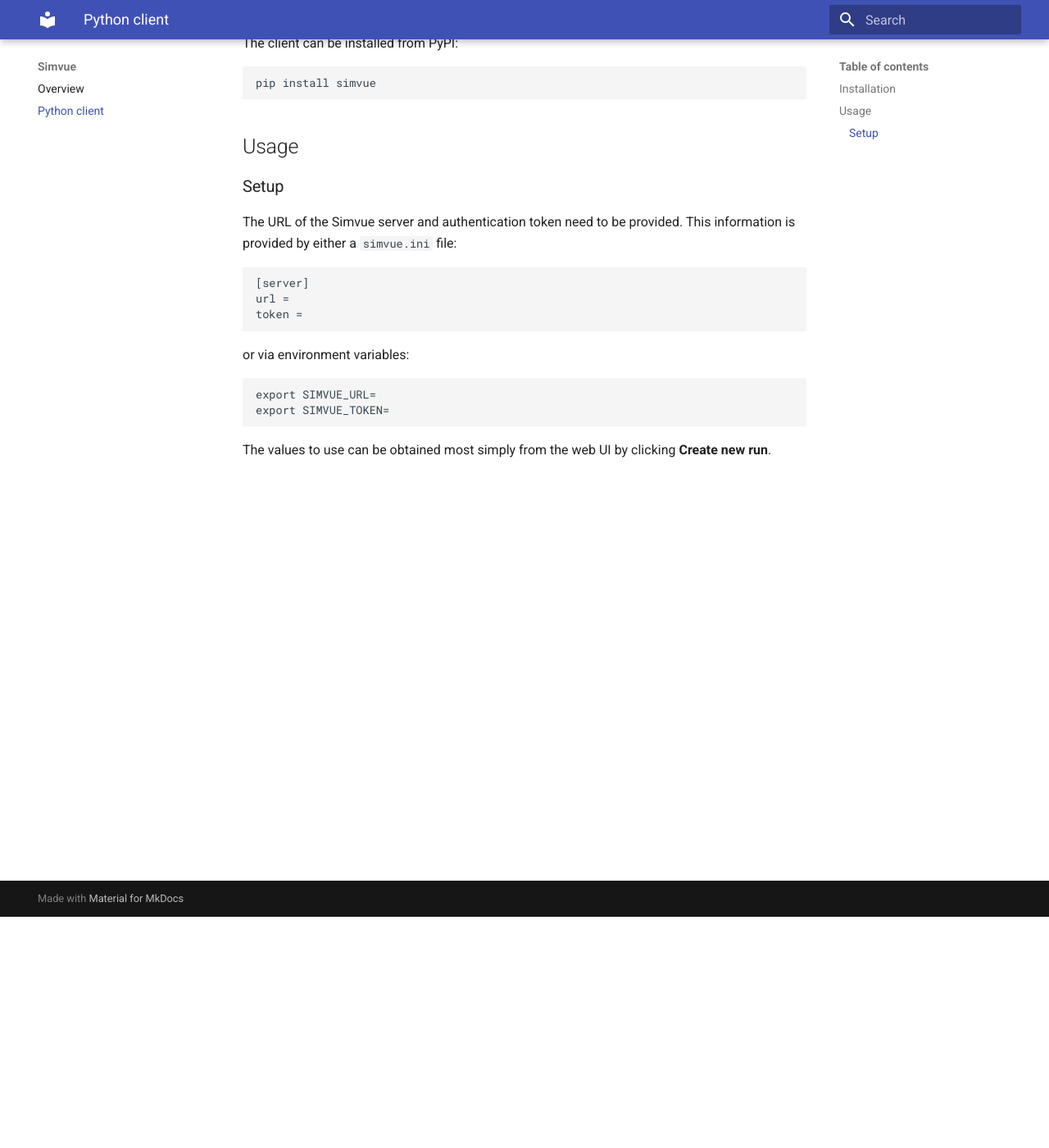
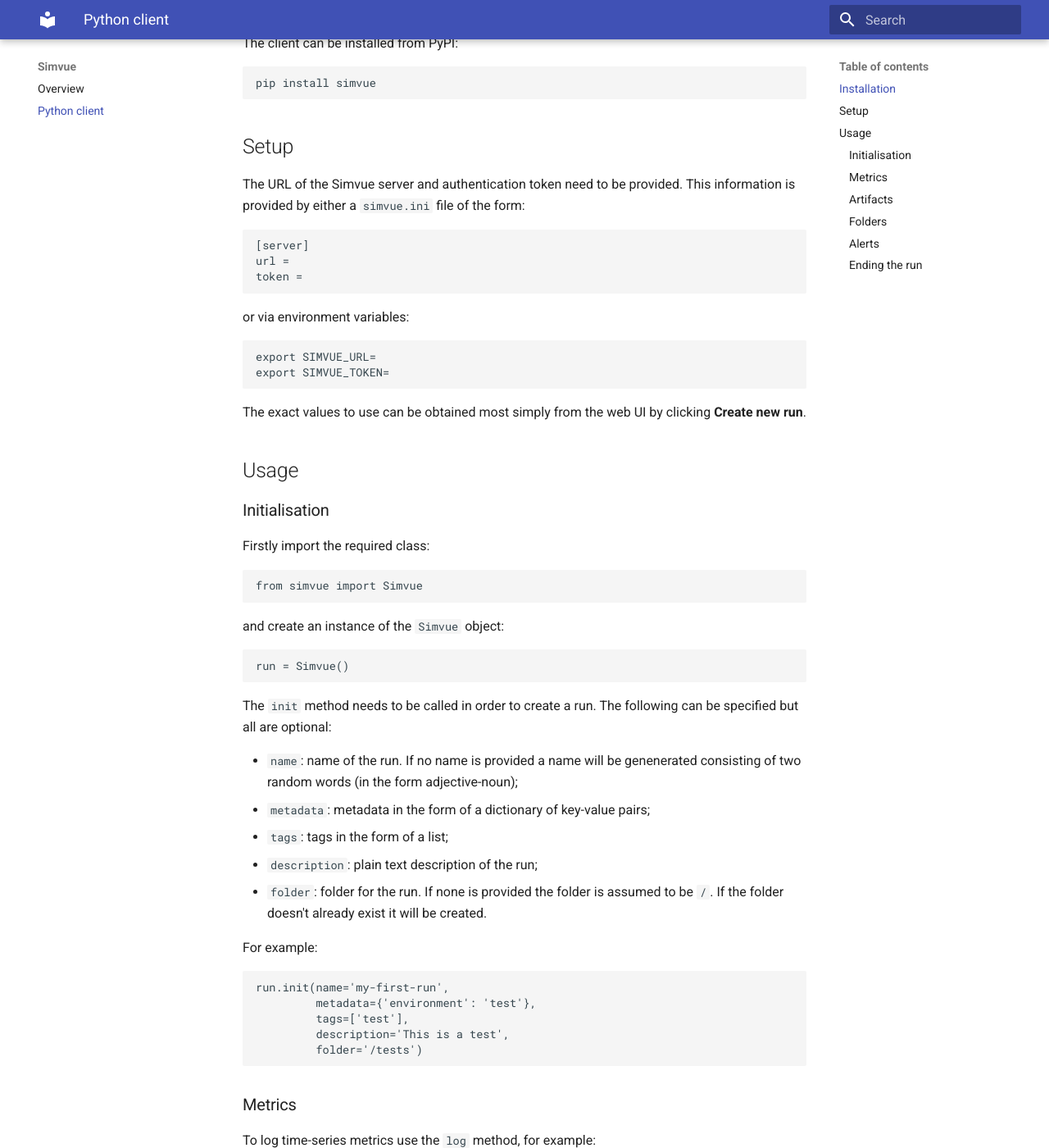
Before and after one commit to simvue-io/docs, an MkDocs documentation site: the page built from docs/python-client.md, in a window 1280 px wide and 1400 px high, scrolled down 282 px. Shown: the whole window at 82% size. Built offline with MkDocs 1.6.1 and Material for MkDocs 9.7.7, drawn with Linux system fonts in a browser that asks for light colours; some of the changed text lies outside the part shown.

Commit message:
Update python-client.md

````diff
--- a/docs/python-client.md
+++ b/docs/python-client.md
@@ -1,6 +1,6 @@
 # Python client
 
-The Simvue Python client allows users to easily collect metadata, time-series metrics, artifacts and log messages from existing Python codes.
+The Simvue Python client allows users to be easily able to collect metadata, time-series metrics and artifacts from existing Python codes.
 
 ## Installation
 
@@ -9,11 +9,10 @@ The client can be installed from PyPI:
 pip install simvue
 ```
 
-## Usage
+## Setup
 
-### Setup
 The URL of the Simvue server and authentication token need to be provided.
-This information is provided by either a `simvue.ini` file:
+This information is provided by either a `simvue.ini` file of the form:
 ```
 [server]
 url =
@@ -24,4 +23,108 @@ or via environment variables:
 export SIMVUE_URL=
 export SIMVUE_TOKEN=
 ```
-The values to use can be obtained most simply from the web UI by clicking **Create new run**.
+The exact values to use can be obtained most simply from the web UI by clicking **Create new run**.
+
+## Usage
+
+### Initialisation
+
+Firstly import the required class:
+```
+from simvue import Simvue
+```
+and create an instance of the `Simvue` object:
+```
+run = Simvue()
+```
+The `init` method needs to be called in order to create a run. The following can be specified but all are optional:
+
+ * `name`: name of the run. If no name is provided a name will be genenerated consisting of two random words (in the form adjective-noun);
+ * `metadata`: metadata in the form of a dictionary of key-value pairs;
+ * `tags`: tags in the form of a list;
+ * `description`: plain text description of the run;
+ * `folder`: folder for the run. If none is provided the folder is assumed to be `/`. If the folder doesn't already exist it will be created.
+
+For example:
+```
+run.init(name='my-first-run',
+         metadata={'environment': 'test'},
+         tags=['test'],
+         description='This is a test',
+         folder='/tests')
+```
+
+### Metrics
+
+To log time-series metrics use the `log` method, for example:
+```
+run.log({'parameter1': 1.2, 'parameter2': 3.5})
+```
+The argument is a dictionary consisting of the metric names and their values.
+
+The `log` method can be run as many times as necessary, and the time at which it is run each time is recorded.
+
+### Artifacts
+
+Files can be saved using the `save` method. One of three categories needs to be specified:
+
+ * `code`: software;
+ * `input`: input files;
+ * `output`: output files.
+
+For example:
+```
+run.save('data.png', 'output')
+```
+
+### Folders
+
+If a new folder is specified in `init` we can use `folder_details` to specify more information about the folder, specifically metdata, tags and a description. For
+example:
+```
+run.folder_details('/tests',
+                   metadata={'environment': 'testing'},
+                   tags=['test'],
+                   description='My first tests')
+```
+Each of these are optional so only the required information needs to be set.
+
+### Alerts
+
+The `add_alert` method can be used to associate an alert with the current run. If the alert definition does not exist it will
+be created. For example, to create a threshold alert:
+```
+run.add_alert(name='quality too low',
+              type='is below',
+              metric='quality',
+              frequency=1,
+              window=1,
+              threshold=0.4)
+```
+In this case if the 1-minute average of the `quality` metric, calculated at 1-minute intervals, goes below 0.4 the alert will be triggered.
+
+Similarly, here is an example of a range-based alert:
+```
+run.add_alert(name='density invalid',
+              type='is outside range',
+              metric='density',
+              frequency=1,
+              window=1,
+              range_low=1.0,
+              range_high=5.0)
+```
+In this case, if the 1-minute average of the `density`, calculated at 1-minute intervals, goes below 1.0 or above 5.0 the alert will be triggered.
+
+### Ending the run
+To cleanly finish a run:
+```
+run.close()
+```
+An alternative to this is to use a context manager, for example:
+```
+with Simvue() as run:
+   run.init(...)
+
+   ...
+```
+In this case it is not necessary to explicitly run `run.close()`.
````
